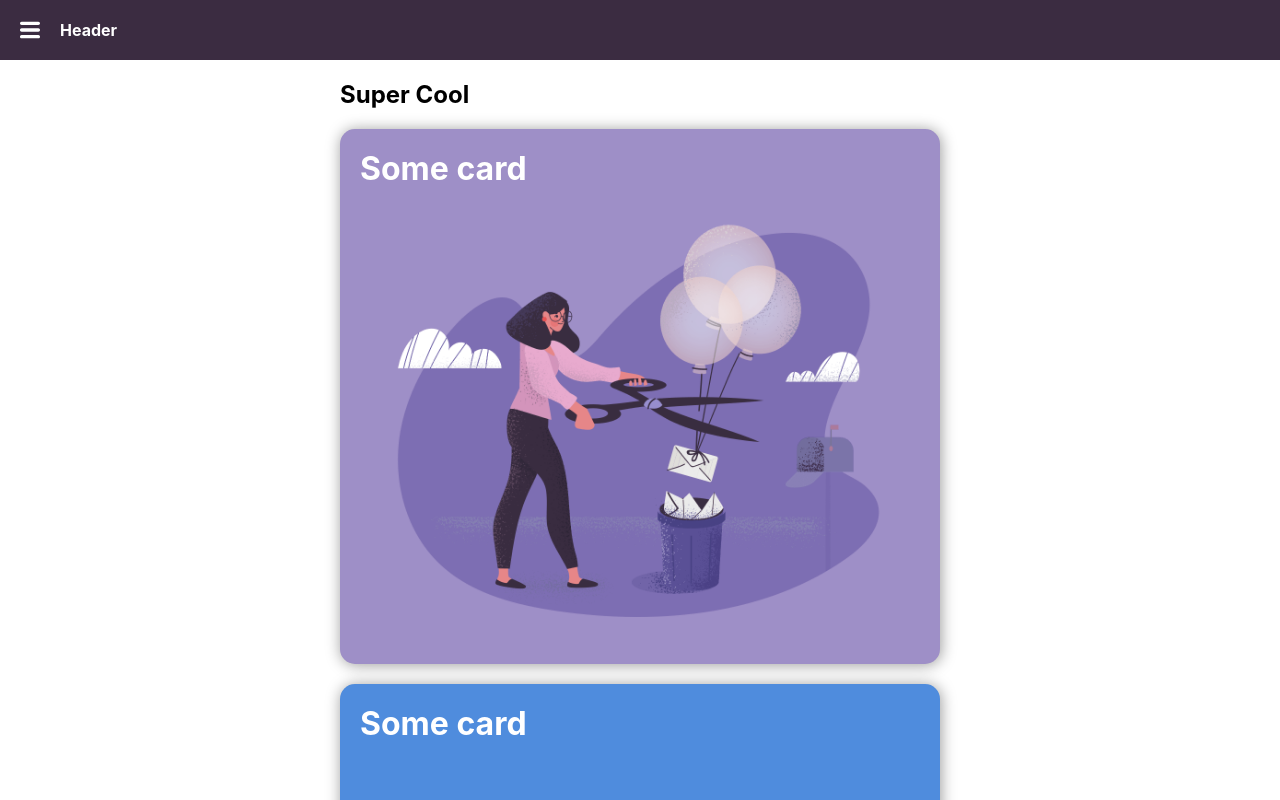
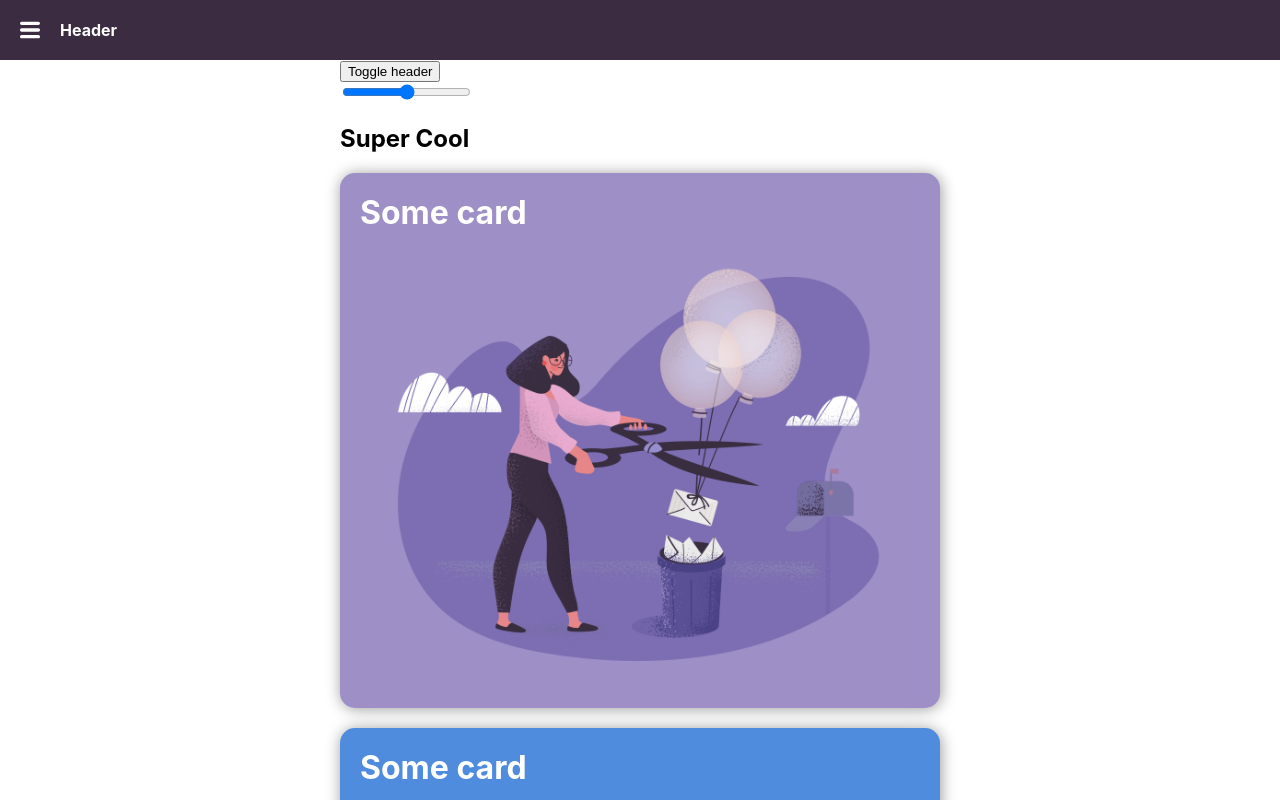
Before and after one commit to behuamuh/learn-framer-motion, a React (Create React App) app: page / in a window 1280 px wide. Shown: the top 800 px of the page. Built offline with nearby package versions, Linux system fonts and the light colour scheme.

Commit message:
animate header with animate prop

```diff
--- a/src/App.tsx
+++ b/src/App.tsx
@@ -1,4 +1,4 @@
-import React from 'react';
+import React, { SyntheticEvent, useState } from 'react';
 import { motion } from 'framer-motion';
 
 import { Card, CardGrid, Container, Header } from './styles/primitives';
@@ -10,6 +10,9 @@ import green from './assets/images/green.png';
 import { MenuIcon } from './assets/icons';
 
 function App() {
+  const [showHeader, setShowHeader] = useState(true);
+  const [headerX, setHeaderX] = useState(0);
+
   return (
     <div>
       <Header>
@@ -17,7 +20,25 @@ function App() {
         <h1>Header</h1>
       </Header>
       <Container>
-        <h2>Super Cool</h2>
+        <div>
+          <button onClick={() => setShowHeader(show => !show)}>Toggle header</button>
+        </div>
+        <div>
+          <input
+            type="range"
+            name="headerX"
+            min="-100"
+            max="100"
+            value={headerX}
+            onChange={(e: SyntheticEvent<HTMLInputElement>) => setHeaderX(e.currentTarget.valueAsNumber)}
+          />
+        </div>
+        <motion.h2
+          animate={{
+            x: headerX,
+            opacity: showHeader ? 1 : 0,
+          }}
+        >Super Cool</motion.h2>
         <CardGrid>
           <Card initial={{
             opacity: 0,
```
